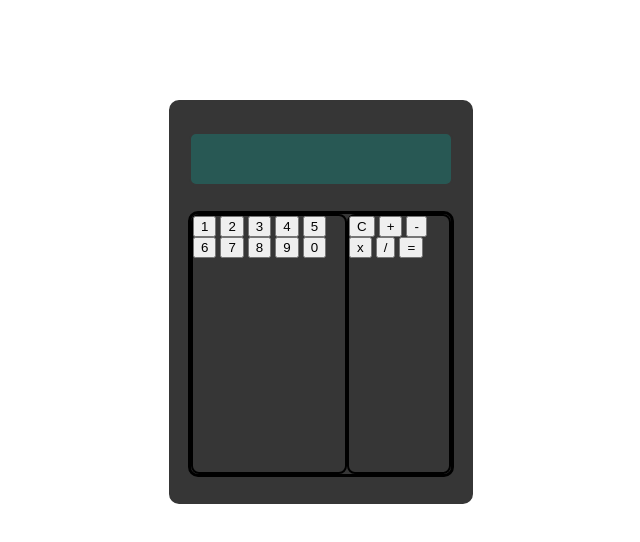
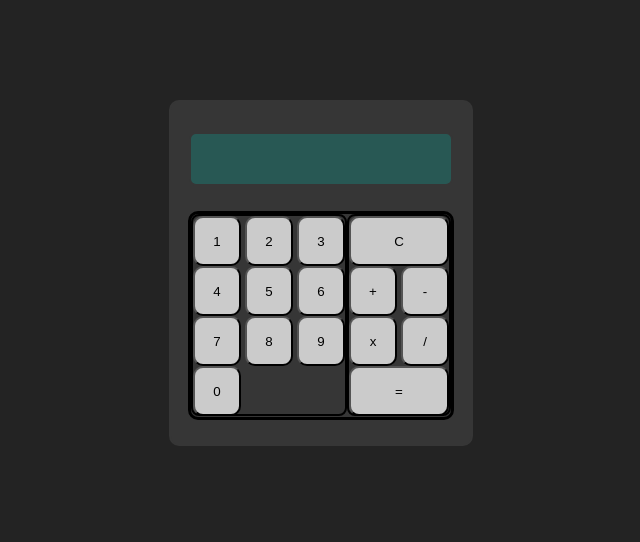
Before and after one commit to MarcelAzazel/Calculator, a plain HTML site: page calculator.html in a window 1280 px wide. Shown: the whole page, without its empty margins (319-959 px from the left). Drawn offline with Linux system fonts and the light colour scheme.

Commit message:
Updating HTML and CSS files

```diff
--- a/calculator.html
+++ b/calculator.html
@@ -16,25 +16,25 @@
 
             <div id="buttons">
                 <div id="numbers">
-                    <button id="1">1</button>
-                    <button id="2">2</button>
-                    <button id="3">3</button>
-                    <button id="4">4</button>
-                    <button id="5">5</button>
-                    <button id="6">6</button>
-                    <button id="7">7</button>
-                    <button id="8">8</button>
-                    <button id="9">9</button>
-                    <button id="0">0</button>
+                    <button id="b1" class="number">1</button>
+                    <button id="b2" class="number">2</button>
+                    <button id="b3" class="number">3</button>
+                    <button id="b4" class="number">4</button>
+                    <button id="b5" class="number">5</button>
+                    <button id="b6" class="number">6</button>
+                    <button id="b7" class="number">7</button>
+                    <button id="b8" class="number">8</button>
+                    <button id="b9" class="number">9</button>
+                    <button id="b0" class="number">0</button>
                 </div>
 
                 <div id="operations">
-                    <button id="C">C</button>
-                    <button id="+">+</button>
-                    <button id="-">-</button>
-                    <button id="x">x</button>
-                    <button id="/">/</button>
-                    <button id="=">=</button>
+                    <button id="C" class="operation">C</button>
+                    <button id="plus" class="operation">+</button>
+                    <button id="minus" class="operation">-</button>
+                    <button id="times" class="operation">x</button>
+                    <button id="divided" class="operation">/</button>
+                    <button id="equal" class="operation">=</button>
                 </div>
 
             </div>
--- a/style.css
+++ b/style.css
@@ -1,9 +1,13 @@
+body{
+    background-color: rgb(35, 35, 35);
+}
+
 #calculator{
     border: 2px rgb(54, 54, 54) solid;
     border-radius: 10px;
     background-color: rgb(54, 54, 54);
     width: 300px;
-    height: 400px;
+    height: 342px;
     place-items: center;
     margin: auto;
     margin-top: 100px;
@@ -25,14 +29,14 @@
     border-radius: 10px;
     margin-top: 25px;
     width: 260px;
-    height: 260px;
+    height: 203px;
 }
 
 #numbers{
     border: 2px black solid;
     border-radius: 8px;
     width: 152px;
-    height: 256px;
+    height: 198px;
     float:left;
     display: inline;
 }
@@ -41,7 +45,33 @@
     border: 2px black solid;
     border-radius: 8px;
     width: 100px;
-    height: 256px;
+    height: 198px;
     float: right;
     display: inline;
 }
+
+.number{
+    background-color: rgb(203, 203, 203);
+    width: 48px;
+    height: 50px;
+    border-radius: 10px;
+}
+
+.operation{
+    background-color: rgb(203, 203, 203);
+    width: 48px;
+    height: 50px;
+    border-radius: 10px;
+}
+
+#b0{
+    text-align: center;
+}
+
+#C{
+    width: 100px;
+}
+
+#equal{
+    width: 100px;
+}
```
